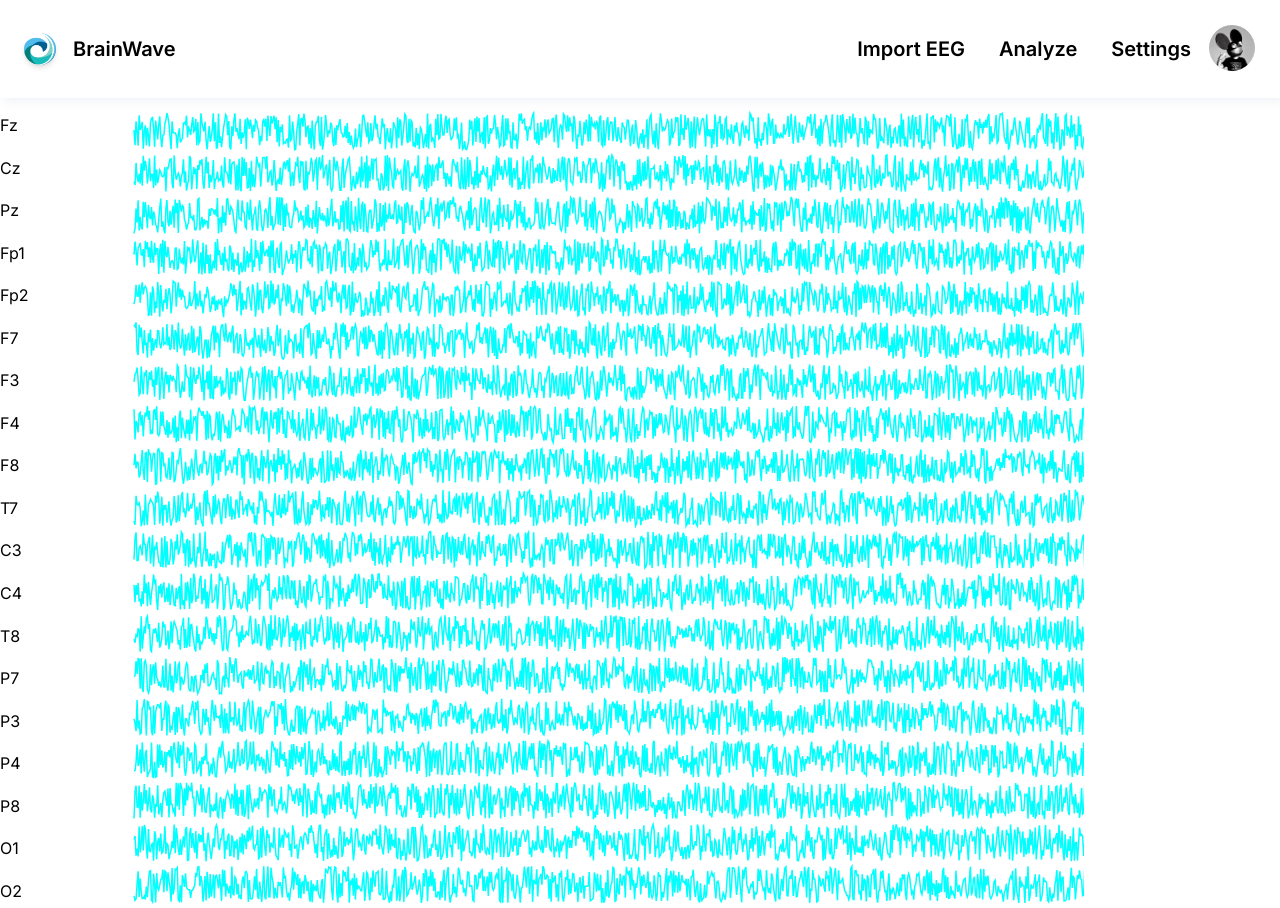
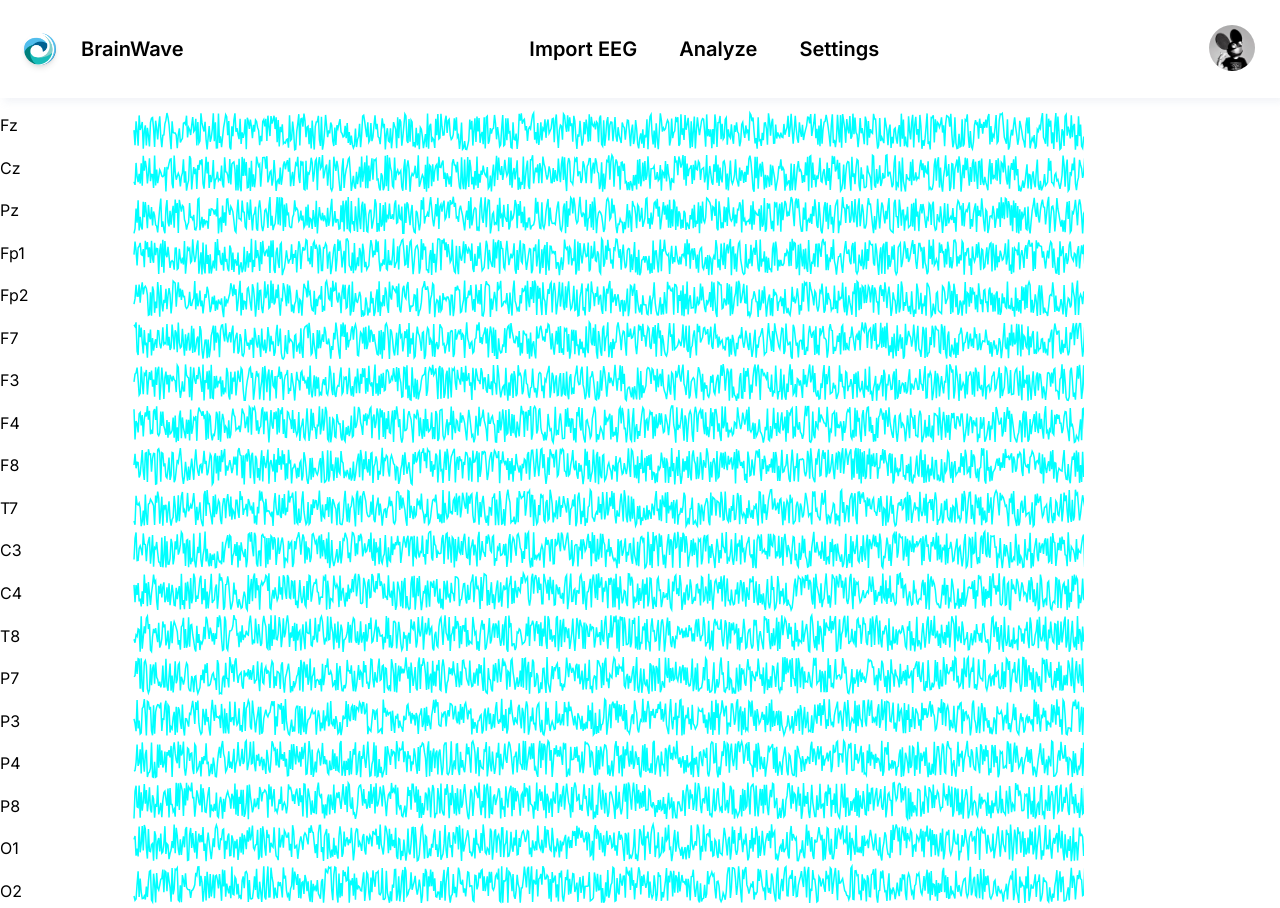
Before and after one commit to luiscam7/eeg-viewer, a Next.js app: page / in a window 1280 px wide. Built offline with nearby package versions, Linux system fonts and the light colour scheme.

Commit message:
update toolbar

```diff
--- a/src/app/components/Toolbar.tsx
+++ b/src/app/components/Toolbar.tsx
@@ -12,18 +12,18 @@ interface BrainWaveToolbarProps {
 
 const BrainWaveToolbar: React.FC<BrainWaveToolbarProps> = ({ userName, userImage, logoPath }) => {
   return (
-    <div className={`toolbar-container px-4 shadow-lg dark:shadow-none dark:ring-1 dark:ring-gray-500`}>
-      {/* Logo Section */}
+    <div className={`toolbar-container flex justify-between items-center px-4 shadow-lg dark:shadow-none dark:ring-1 dark:ring-gray-500 w-full`}>
+
       {/* Logo and title */}
-      <div className="relative w-8 h-8 shadow-md rounded-full">
-        <Image src={logoPath} alt="BrainWave logo" layout="fill" objectFit="cover" className="rounded-full" />
-      </div>
-      <div className="flex-1">
+      <div className="flex items-center gap-2">
+        <div className="relative w-8 h-8 shadow-md rounded-full">
+          <Image src={logoPath} alt="BrainWave logo" layout="fill" objectFit="cover" className="rounded-full" />
+        </div>
         <a className="btn btn-ghost normal-case text-xl">BrainWave</a>
       </div>
 
       {/* Toolbar Items */}
-      <div className="flex-none gap-2">
+      <div className="flex gap-2">
         {['Import EEG', 'Analyze', 'Settings'].map(action => (
           <button
             key={action}
@@ -49,6 +49,7 @@ const BrainWaveToolbar: React.FC<BrainWaveToolbarProps> = ({ userName, userImage
           </ul>
         </div>
       </div>
+
     </div>
   );
 };
```
Also changed, not shown: 1 other file (tests, documents, lock files or other folders).
